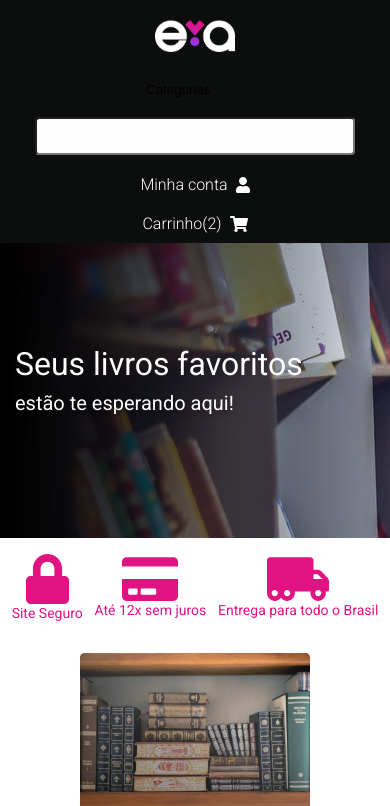
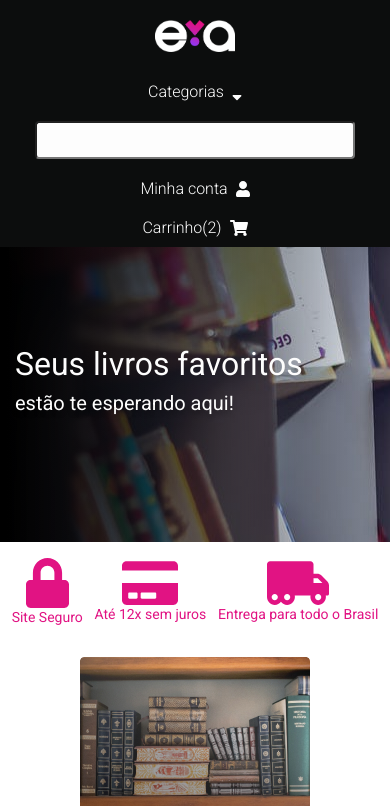
Before and after one commit to Achette/teste-eva, a React (Create React App) app: page / in a window 390 px wide. Shown: the top 806 px of the page. Built offline with nearby package versions, Linux system fonts and the light colour scheme; no server answers.

Commit message:
Adjusted responsiveness

```diff
--- a/src/components/Navbar/Navbar.jsx
+++ b/src/components/Navbar/Navbar.jsx
@@ -1,9 +1,9 @@
 import React from "react";
 import "./style.css";
 import evaLogo from "../../assets/img/logo.png";
-import carrinho from "../../assets/img/carrinho.svg";
-import usuario from "../../assets/img/usuario.svg";
-import setaCategorias from "../../assets/img/seta-categorias.svg";
+import carrinho from '../../assets/img/carrinho.svg'
+import usuario from '../../assets/img/usuario.svg'
+import setaCategorias from '../../assets/img/seta-categorias.svg'
 
 const Navbar = () => {
   return (
@@ -11,15 +11,8 @@ const Navbar = () => {
       <nav>
         <img className="logo" src={evaLogo} alt="" />
           <div className="nav-content categorias">
-          <label for="nav-categories"></label>
-          <select id="nav-categories">
-            <option value="volvo">Categorias</option>
-            <option value="volvo">Destaques</option>
-            <option value="saab">Eletrônicos</option>
-            <option value="opel">Jóias</option>
-            <option value="audi">Moda masculina</option>
-          </select>
-          {/* <img src={setaCategorias} alt="" /> */}
+            <a href="/">Categorias</a>
+            <img src={setaCategorias} alt="" />
           </div>
 
           <div className="nav-content ">
@@ -35,6 +28,7 @@ const Navbar = () => {
             <a href="#">Carrinho(2)</a>
             <img src={carrinho} alt="" />
           </div>
+
       </nav>
     </header>
   );
--- a/src/components/Navbar/style.css
+++ b/src/components/Navbar/style.css
@@ -23,8 +23,6 @@ nav {
   height: 32px;
   width: 80px;
   margin: 20px 0;
-  ;
-
 }
 
 .nav-content {
@@ -42,13 +40,6 @@ nav {
   text-decoration: none;
   font-weight: 300;
   margin-right: 8px;
-}
-
-select {
-  appearance: none;
-  background-color: transparent;
-  border: none;
-  border-radius: 1px solid #CCC;
 }
 
 .categorias {
@@ -79,10 +70,11 @@ select {
   header {
     flex-direction: row;
     height: 64px;
+    width: 100%;
   }
 
   nav {
-    flex-direction: row;
+      flex-direction: row;
     padding: 0 10px;
   }
 
--- a/src/index.css
+++ b/src/index.css
@@ -1,3 +1,5 @@
+
+
 body {
   margin: 0;
   font-family: -apple-system, BlinkMacSystemFont, 'Segoe UI', 'Roboto', 'Oxygen',
```
Lines whose indentation alone changed are shown as unchanged.
